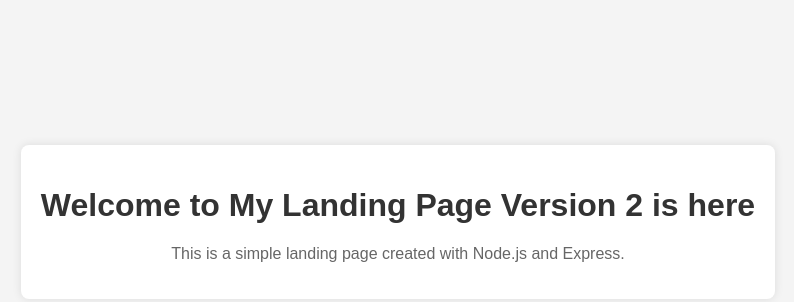
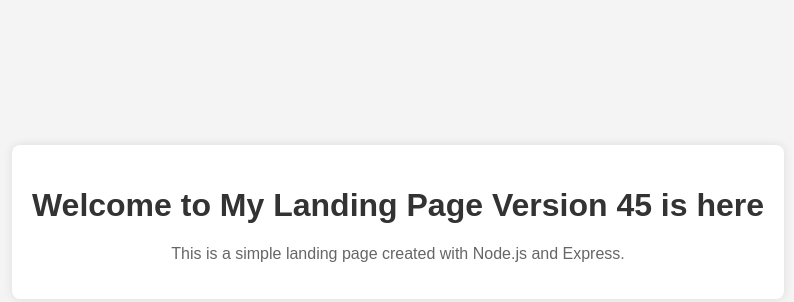
Before and after one commit to RIYAN1-ux/DeployMate, a website: page views/index.html in a window 1280 px wide. Shown: the part 178-480 px from the top of the page, without its empty margins (242-1036 px from the left). Drawn offline with Linux system fonts and the light colour scheme.

Commit message:
Update index.html

```diff
--- a/views/index.html
+++ b/views/index.html
@@ -8,7 +8,7 @@
 </head>
 <body>
     <div class="container">
-        <h1>Welcome to My Landing Page Version 2 is here</h1>
+        <h1>Welcome to My Landing Page Version 45 is here</h1>
         <p>This is a simple landing page created with Node.js and Express.</p>
     </div>
 </body>
```
